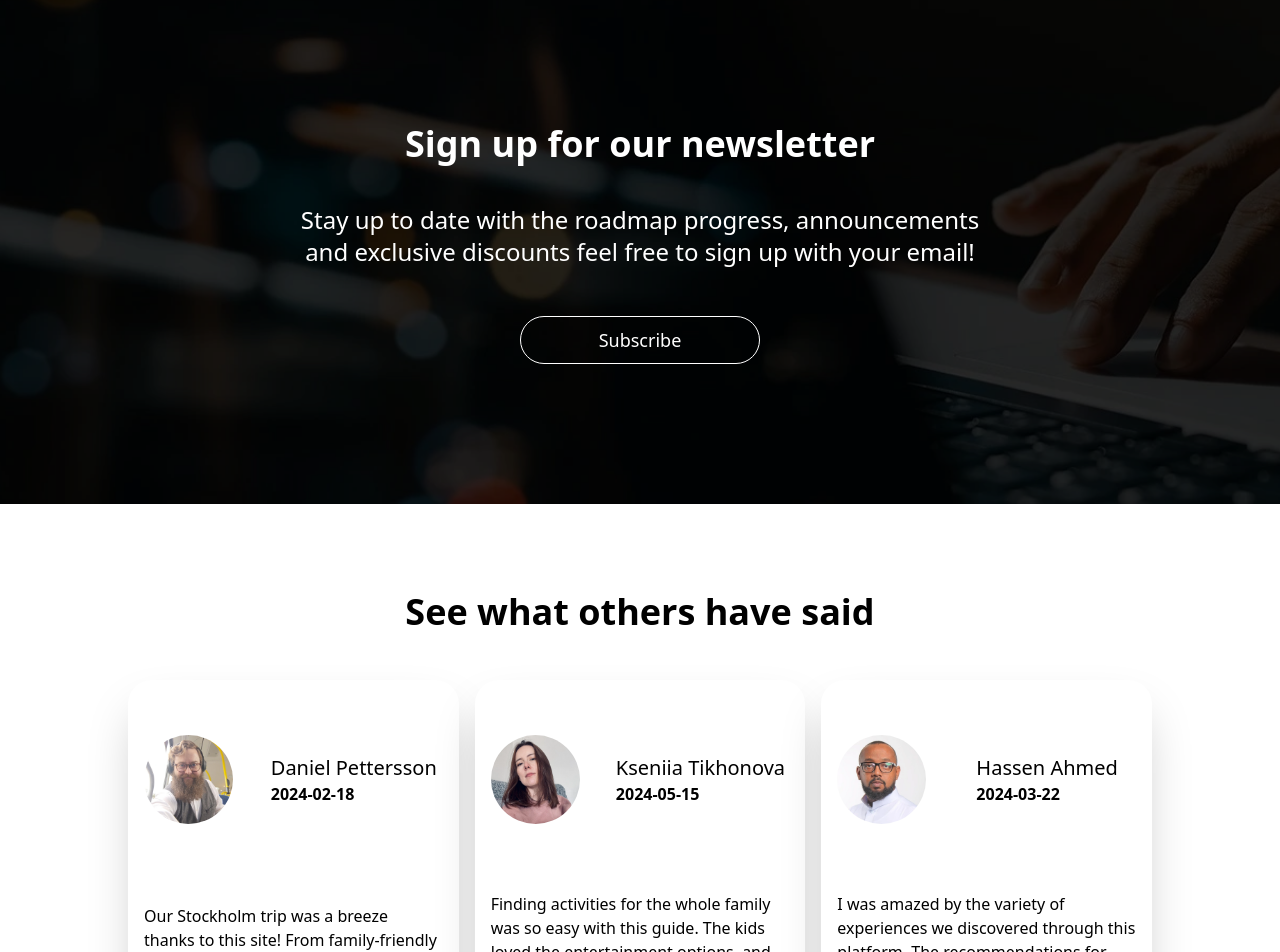
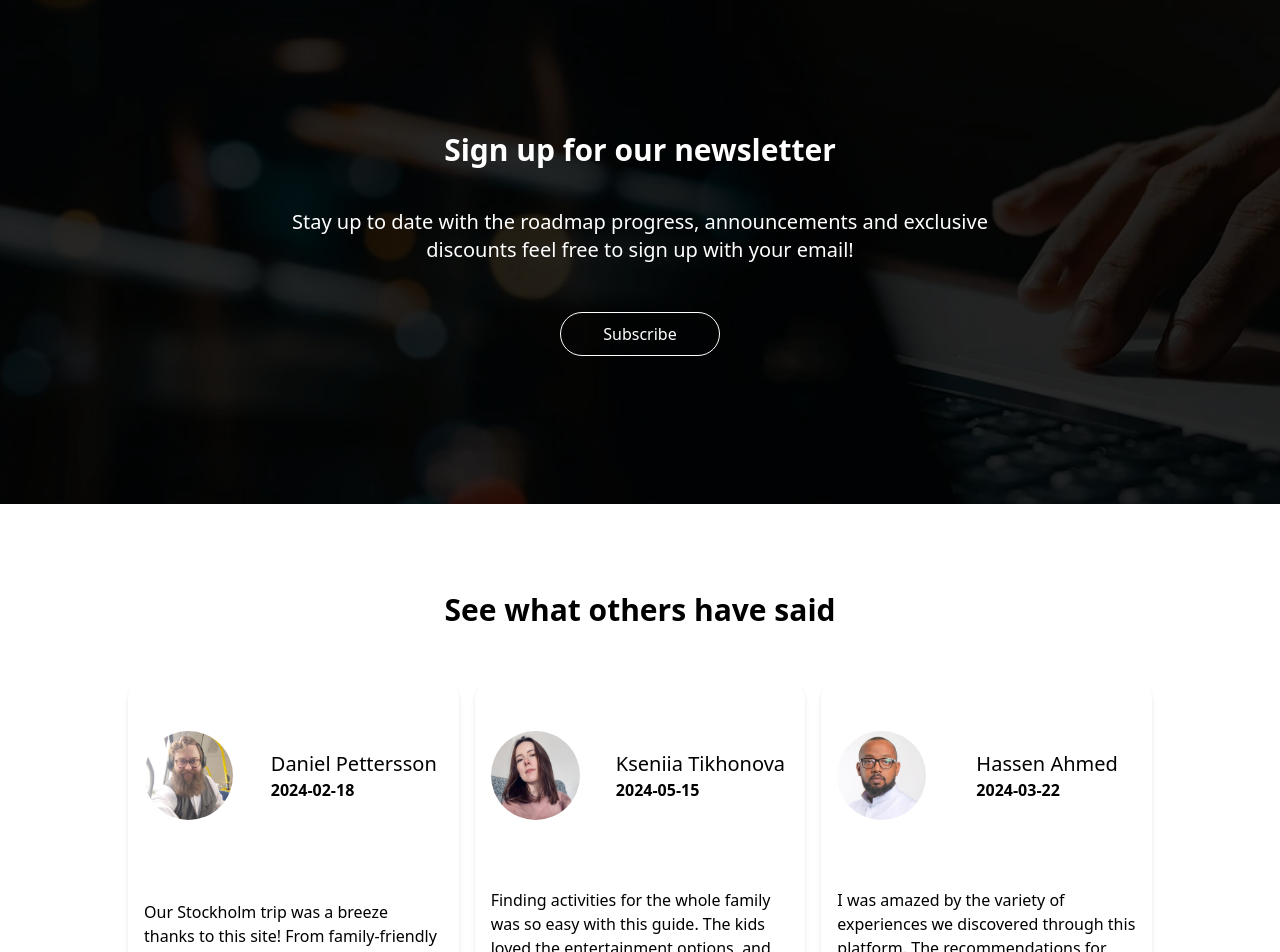
Before and after one commit to whobrowsesthewebg7/active-unity, a React (Vite) app: page / in a window 1280 px wide. Shown: the part 2160-3112 px from the top of the page. Built offline with nearby package versions, Linux system fonts and the light colour scheme.

Commit message:
F|ixing logo

```diff
--- a/src/components/Subscription/Subscription.module.css
+++ b/src/components/Subscription/Subscription.module.css
@@ -11,13 +11,13 @@
 }
 
 .title {
-  @apply text-3xl font-bold mb-4 text-center lg:text-4xl lg:mb-10;
+  @apply mb-4 text-center lg:mb-10;
 }
 
 .paragraph {
-  @apply text-lg mb-7 text-center lg:text-2xl lg:mb-12 lg:w-[720px];
+  @apply text-base mb-7 text-center lg:text-xl lg:mb-12 lg:w-[720px];
 }
 
 .button {
-  @apply text-lg h-12 w-60 rounded-full bg-none mx-auto cursor-pointer hover:bg-zinc-100 hover:border-none hover:text-zinc-900 border-white border transition-colors;
+  @apply text-base h-11 w-40 rounded-full bg-none mx-auto cursor-pointer hover:bg-zinc-100 hover:border-none hover:text-zinc-900 border-white border transition-colors;
 }
--- a/src/components/Testemonialcard/TestimonialCard.module.css
+++ b/src/components/Testemonialcard/TestimonialCard.module.css
@@ -1,5 +1,5 @@
 .testimonial__card {
-  @apply relative w-[80%] md:w-full h-full p-4 grid grid-cols-3 grid-rows-2 gap-4 rounded-3xl bg-white shadow-2xl hover:shadow-zinc-800 place-items-center;
+  @apply relative w-[80%] md:w-full h-full p-4 grid grid-cols-3 grid-rows-2 gap-4 rounded-3xl bg-white shadow-md hover:shadow-zinc-800 place-items-center;
 }
 
 .testimonial__picture {
--- a/src/components/Testimonials/Testimonials.module.css
+++ b/src/components/Testimonials/Testimonials.module.css
@@ -3,7 +3,7 @@
 }
 
 .testimonial_title_text {
-  @apply text-4xl font-bold text-center gap-6 py-12;
+  @apply text-center gap-6 py-12;
 }
 
 .testimonials_wrapper {
```
Also changed, not shown: public/images/logo-horz.svg, src/assets/images/logo-vert.svg.
